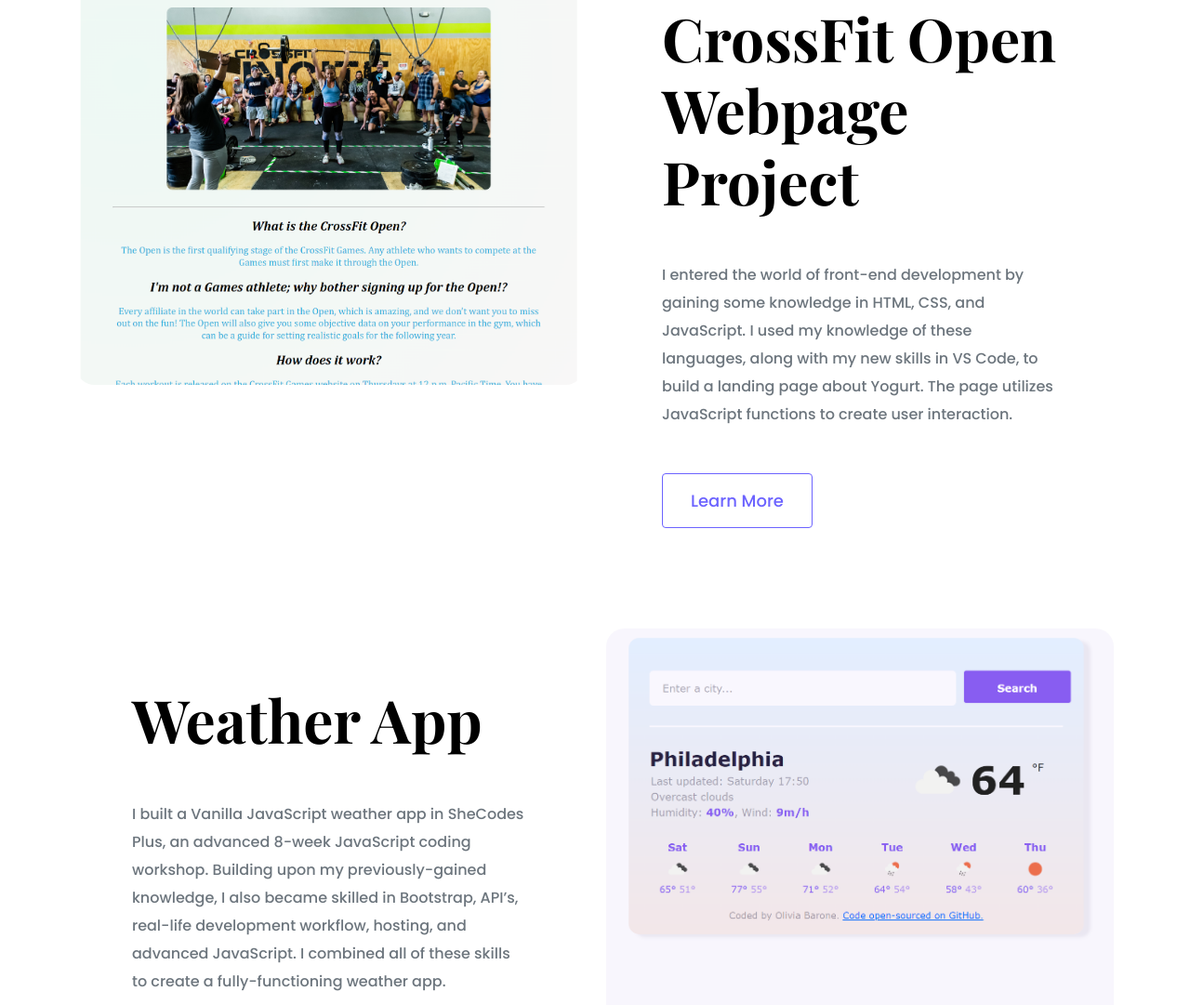
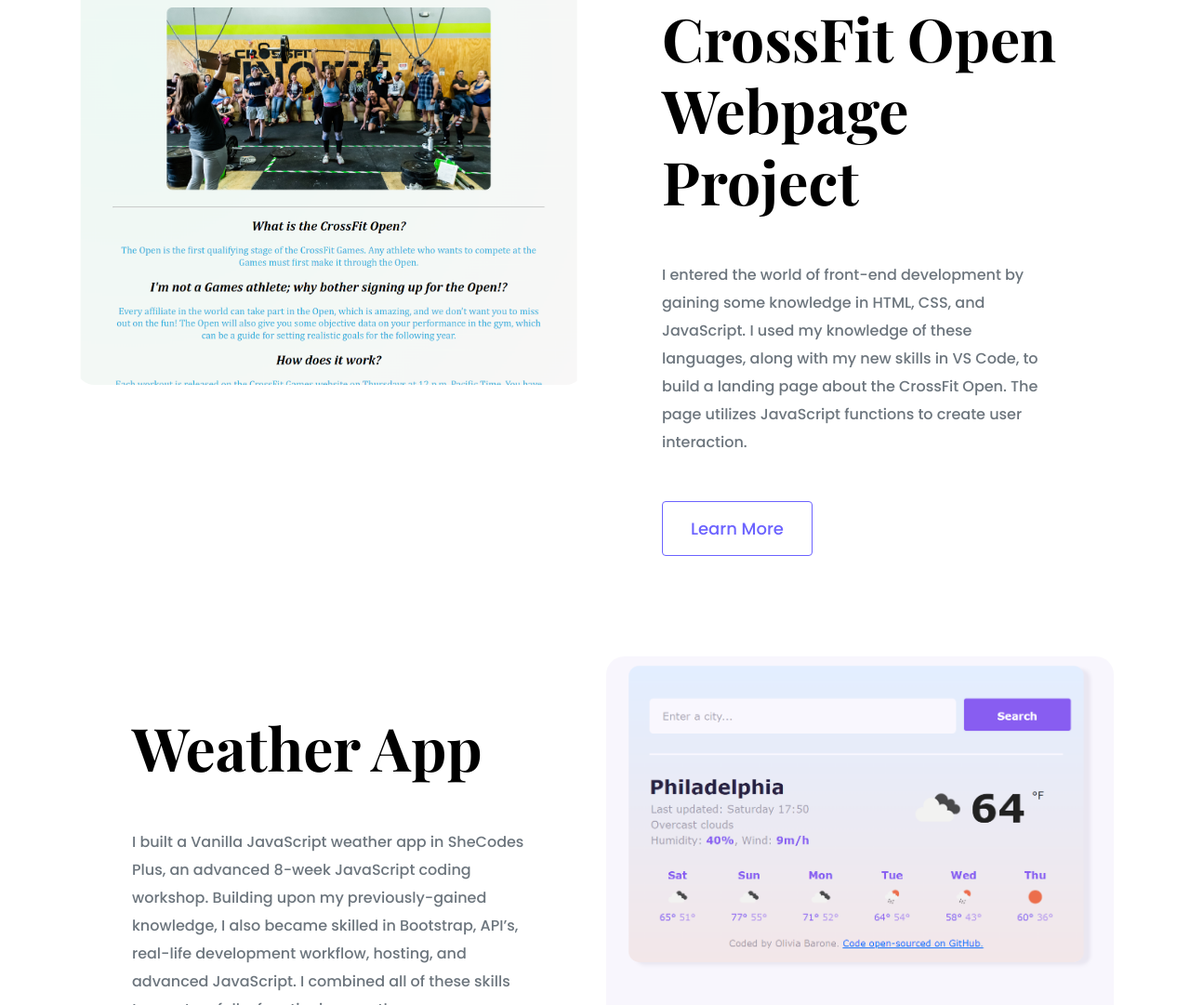
Before and after one commit to oliviadigiorgio/portfolio-project, a plain HTML site: page index.html in a window 1280 px wide. Shown: the part 750-1831 px from the top of the page at 93% size. Drawn offline with nearby package versions, Linux system fonts and the light colour scheme.

Commit message:
fixed text for crossfit page

```diff
--- a/index.html
+++ b/index.html
@@ -90,8 +90,8 @@
               I entered the world of front-end development by gaining some
               knowledge in HTML, CSS, and JavaScript. I used my knowledge of
               these languages, along with my new skills in VS Code, to build a
-              landing page about Yogurt. The page utilizes JavaScript functions
-              to create user interaction.
+              landing page about the CrossFit Open. The page utilizes JavaScript
+              functions to create user interaction.
             </p>
             <a href="/work.html" class="btn btn-branding-outline">Learn More</a>
           </div>
```
